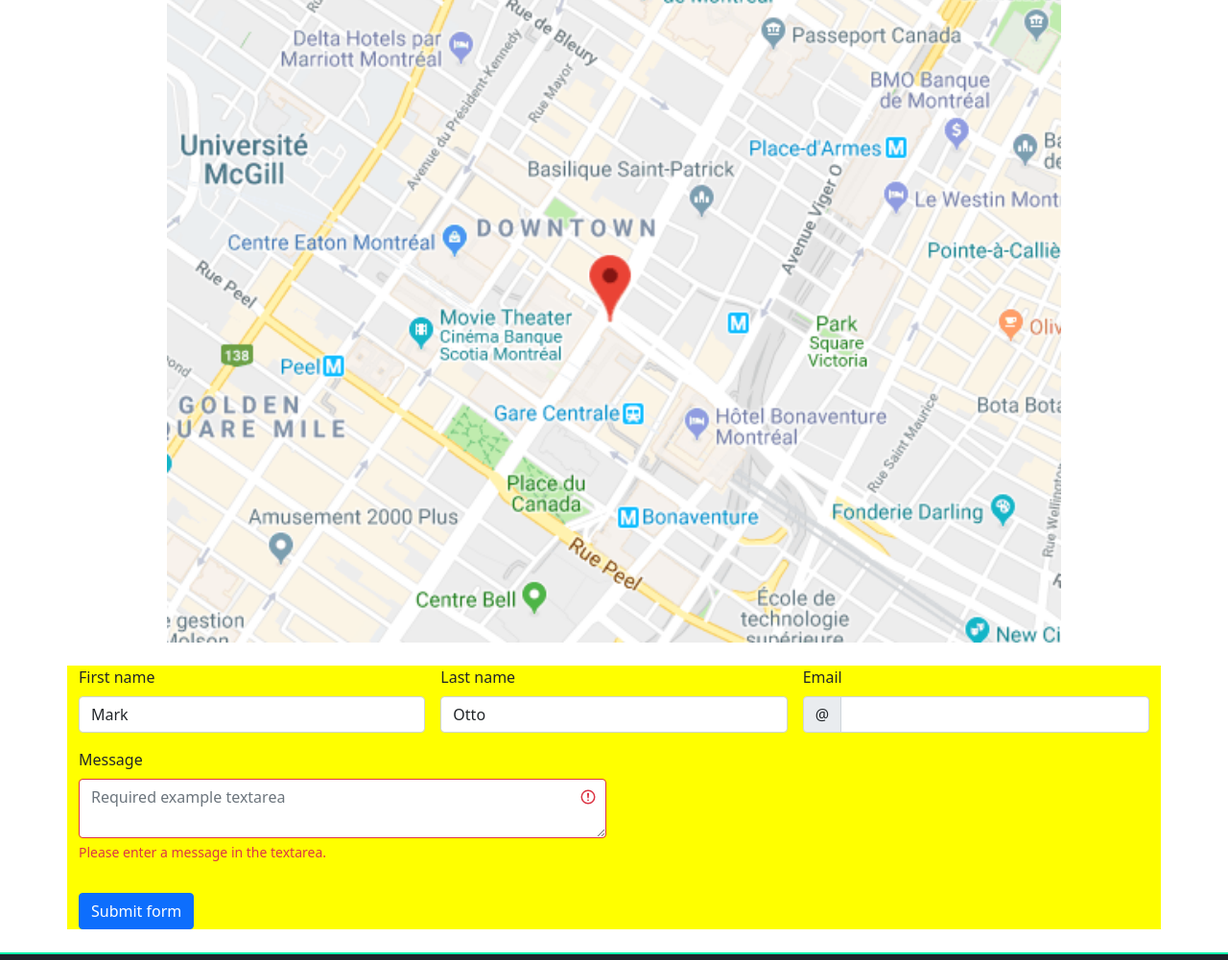
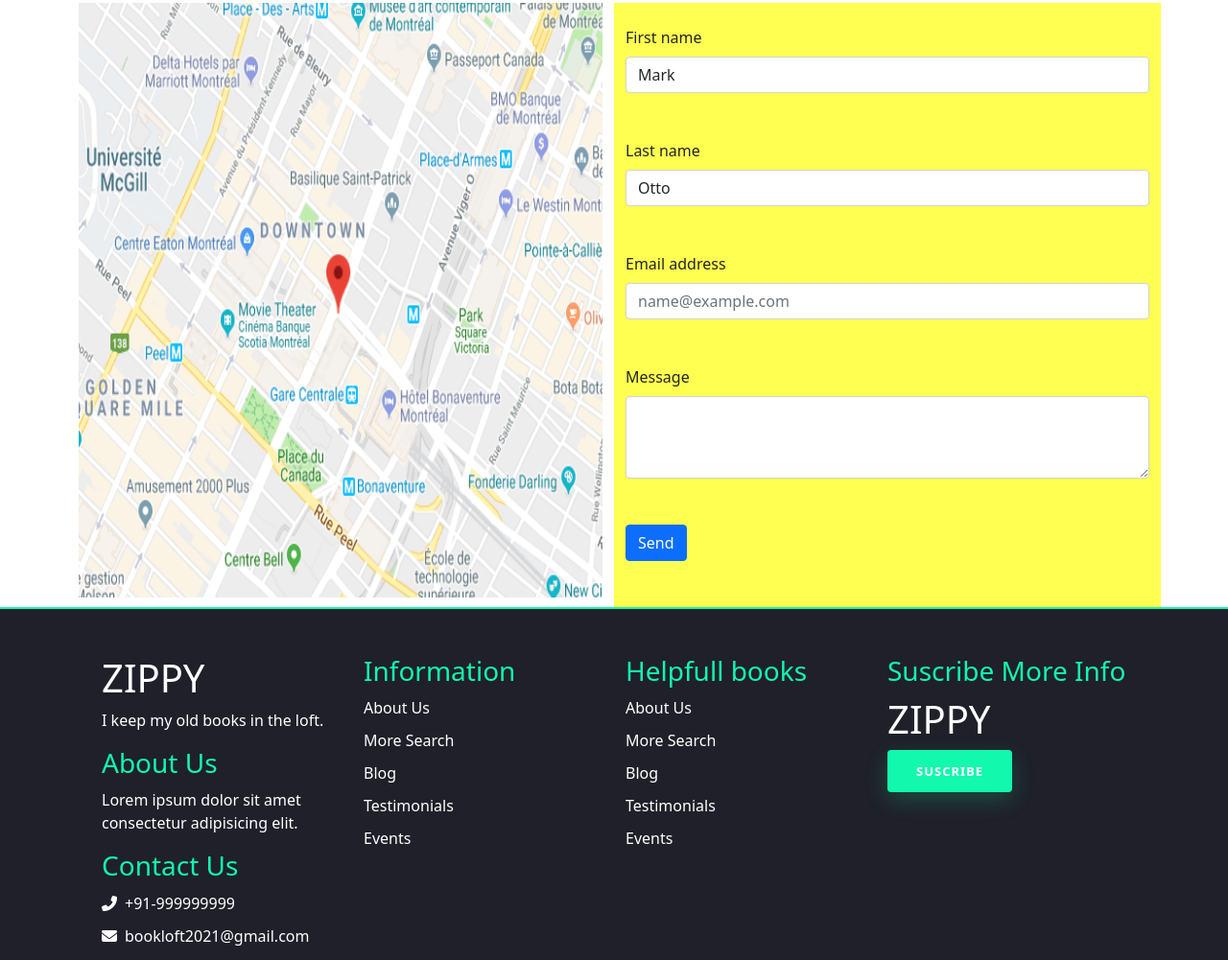
Before and after one commit to vishal344/single-page-website-task1-, a plain HTML site: page index.html in a window 1280 px wide. Shown: the part 5846-6847 px from the top of the page at 96% size. Drawn offline with nearby package versions, Linux system fonts and the light colour scheme; a web font is replaced by a local one.

Commit message:
file updated

```diff
--- a/css/index.css
+++ b/css/index.css
@@ -415,12 +415,15 @@
 
 }
 .nine{
-    background-image: url(k1.jpg.jpeg);
-    width: 220vh;
-    height: 40vh;
+    background-image: url(g1.jpg.jpg);
+
+    height: 50vh;
 
     background-size: auto;
 
+}
+.sidebar2{
+    background-color:rgba(255, 255, 0, 0.678);
 }
 
 #navbar-form .search_btn:hover{
--- a/index.html
+++ b/index.html
@@ -459,7 +459,8 @@
     <h1 style="text-align: center; font-size: 50px;">Newsletter Signup</h1>
     <nav class="navbar navbar-light ">
 
-        <div class="container-fluid  nine">
+        <div class="container-fluid  nine col-12" style=" width: 100%;">
+
 
             <form id="navbar-form" class="d-flex mx-auto  ">
 
@@ -557,63 +558,55 @@
 
 
     <!--**********11 section start***********-->
-    <div id="second-section" class="second-section pt-4 pb-4">
-        <div class="container">
-            <h1 style="text-align: center;">Contact</h1>
-            <div class="row  d-flex justify-content-center">
-                <div class="col-lg-4 p-3 pb-4 box1 d-flex  justify-content-center align-items-center">
-                    <img src="css/k3.jpg.png" class="k2" height="700em" width="1000vh" alt="">
+    <h1 style="text-align: center;"> Contact </h1>
+    <div class="container mt-4">
+
+        <div class="content">
+            <div class="row">
+                <div class="col-6  sidebar1">
+
+                    <div class="  main-containt">
+                        <img src="css/k3.jpg.png" alt="location" height="620px" width="100%">
                     </div>
-                <div class="row-lg-3 d-flex box3 flex-column justify-content-center align-items-end"
-                    style="background-color: yellow;">
-                    <form class="row g-3 needs-validation" novalidate>
-                        <div class="col-md-4">
+
+                </div>
+                <div class="col-6 sidebar2">
+                    <div class=" mb-5 mt-4">
                         <label for="validationCustom01" class="form-label">First name</label>
                         <input type="text" class="form-control" id="validationCustom01" value="Mark" required>
                         <div class="valid-feedback">
                             Looks good!
                         </div>
                     </div>
-                        <div class="col-md-4">
+                    <div class=" mb-5">
                         <label for="validationCustom02" class="form-label">Last name</label>
                         <input type="text" class="form-control" id="validationCustom02" value="Otto" required>
                         <div class="valid-feedback">
                             Looks good!
                         </div>
                     </div>
-                        <div class="col-md-4">
-                            <label for="validationCustomUsername" class="form-label">Email</label>
-                            <div class="input-group has-validation">
-                                <span class="input-group-text" id="inputGroupPrepend">@</span>
-                                <input type="text" class="form-control" id="validationCustomUsername"
-                                    aria-describedby="inputGroupPrepend" required>
-                                <div class="invalid-feedback">
-                                    Please choose a username.
+                    <div class="mb-5">
+                        <label for="exampleFormControlInput1" class="form-label">Email address</label>
+                        <input type="email" class="form-control" id="exampleFormControlInput1"
+                            placeholder="name@example.com">
                     </div>
+                    <div class="mb-5">
+                        <label for="exampleFormControlTextarea1" class="form-label">Message</label>
+                        <textarea class="form-control" id="exampleFormControlTextarea1" rows="3"></textarea>
                     </div>
+                    <div class="mb-5">
+                        <button type="submit" class="btn btn-primary">Send</button>
                     </div>
-                        <div class="col-md-6">
-                            <div class="mb-3">
-                                <label for="validationTextarea" class="form-label">Message</label>
-                                <textarea class="form-control is-invalid" id="validationTextarea"
-                                    placeholder="Required example textarea" required></textarea>
-                                <div class="invalid-feedback">
-                                    Please enter a message in the textarea.
+
                 </div>
+
             </div>
+
         </div>
 
 
 
-                        <div class="col-12">
-                            <button class="btn btn-primary" type="submit">Submit form</button>
-                        </div>
-                    </form>
 
-
-                </div>
-            </div>
-        </div>
     </div>
     <!--**********11 section end***********-->
     <!--**********12 section start***********-->
```
Also changed, not shown: css/g1.jpg.jpg (added). Lines whose indentation alone changed are shown as unchanged.
